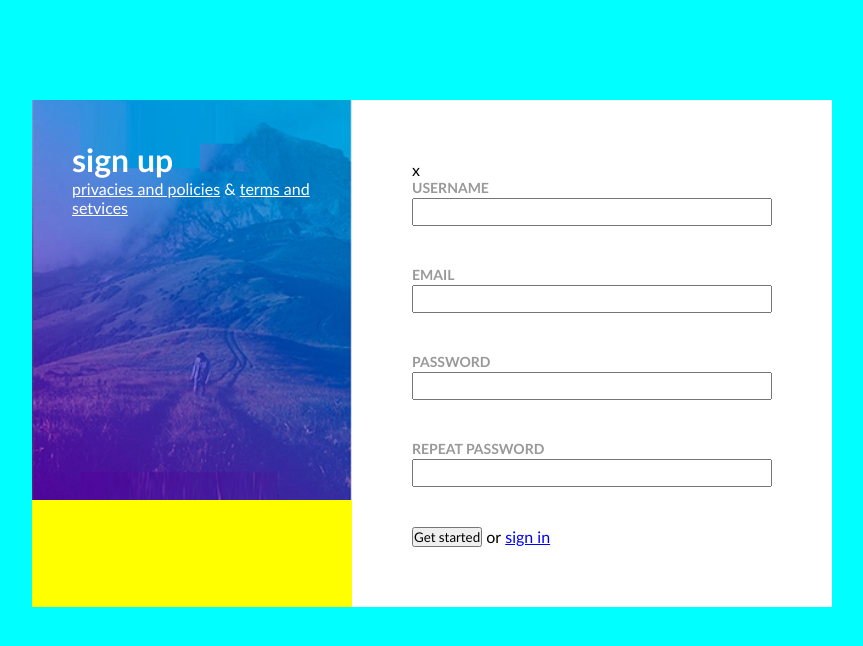
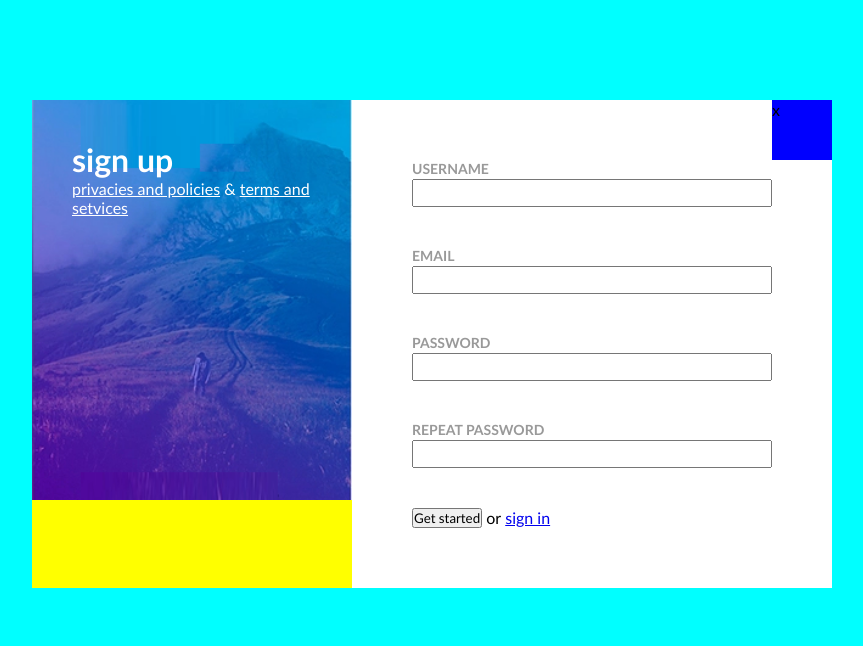
Before and after one commit to Mantachkis/6-sign-up, a plain HTML site: page index.html in a window 1280 px wide. Shown: the whole page, without its empty margins (208-1071 px from the left). Drawn offline with Linux system fonts and the light colour scheme.

Commit message:
close change

```diff
--- a/css/main.css
+++ b/css/main.css
@@ -62,10 +62,19 @@ background-position: center;
         float: left;
         padding: 60px;
         background-color: #fff;
+        position: relative;
 
     }
 .close
     {
+        display: inline-block;
+        width: 60px;
+        height: 60px;
+        background-color: blue;
+        position: absolute;
+        top: 0;
+        right: 0;
+
 
     }
 .form
```
